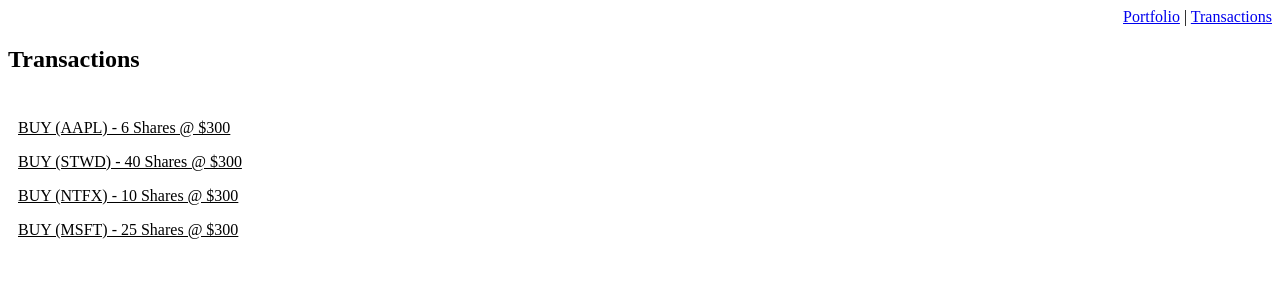
After one commit to YusufBritton1990/IEX-API, a Django app: page /transactions in a window 1280 px wide. The commit adds this page. Shown: the top 300 px of the page. Run offline with Django 3.2, Linux system fonts and the light colour scheme.

Commit message:
created transaction html, update nav bar

```diff
--- /dev/null
+++ b/project/portfolio/templates/portfolio/transactions.html
@@ -0,0 +1,20 @@
+{% extends "portfolio/base.html" %}
+{% block content %}
+   <nav align="right">
+      <a href="{% url 'portfolio' %}">Portfolio</a> |
+      <a href="{% url 'transactions' %}">Transactions</a>
+   </nav>
+
+   <!-- Porfolio needs to show current value of stocks -->
+   <h2>Transactions</h2>
+
+   <div class="row">
+      <div id='stocks' class="column">
+         <p class=""><u>BUY (AAPL) - 6 Shares  @ $300</u></p>
+         <p class=""><u>BUY (STWD) - 40 Shares @ $300</u></p>
+         <p class=""><u>BUY (NTFX) - 10 Shares  @ $300</u></p>
+         <p class=""><u>BUY (MSFT) - 25 Shares @ $300</u></p>
+      </div>
+
+   </div>
+{% endblock content %}
--- a/project/portfolio/urls.py
+++ b/project/portfolio/urls.py
@@ -2,5 +2,6 @@
 from . import views
 
 urlpatterns = [
-    path('', views.portfolio, name='portfolio'),
+    path('portfolio', views.portfolio, name='portfolio'),
+    path('transactions', views.transactions, name='transactions'),
 ]
--- a/project/portfolio/views.py
+++ b/project/portfolio/views.py
@@ -3,3 +3,6 @@
 # Create your views here.
 def portfolio(request):
     return render(request, 'portfolio/portfolio.html')
+
+def transactions(request):
+    return render(request, 'portfolio/transactions.html')
```
Also changed, not shown: project/portfolio/templates/portfolio/portfolio.html (+6 -6 lines).
